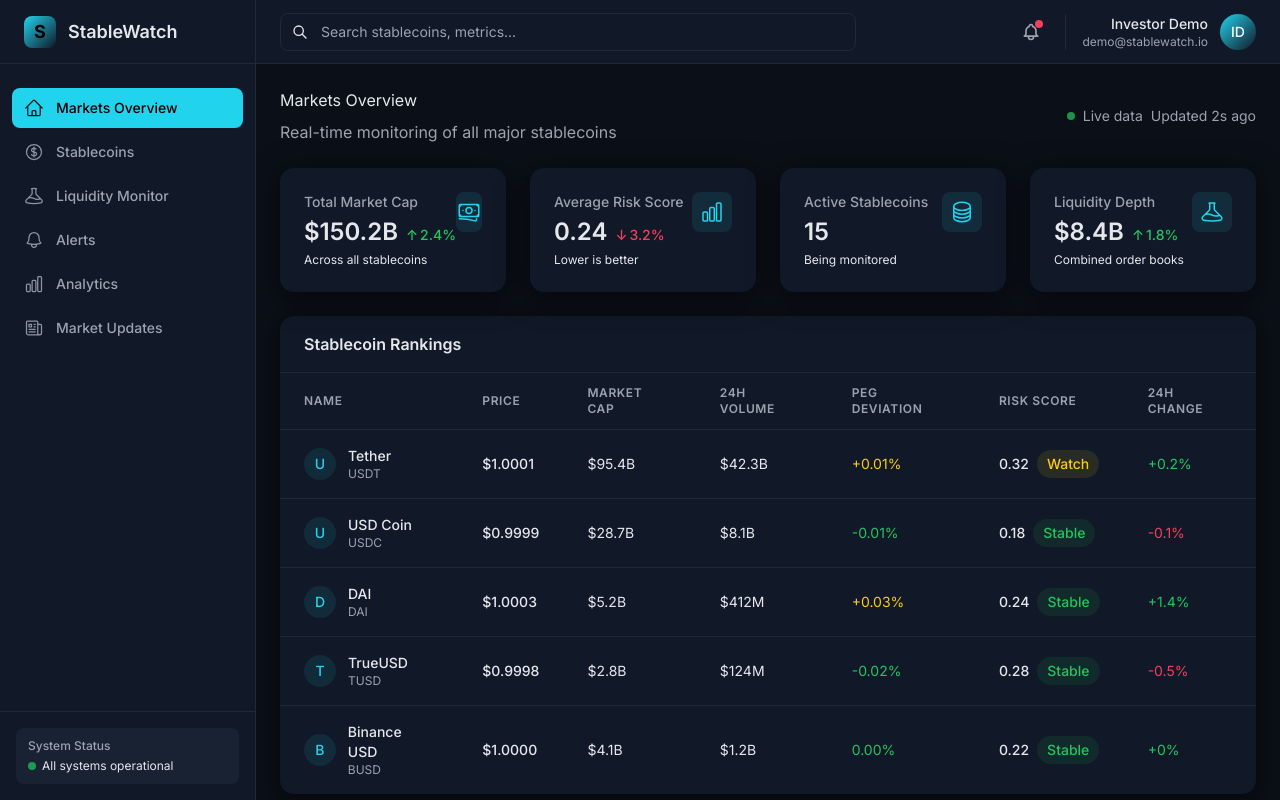
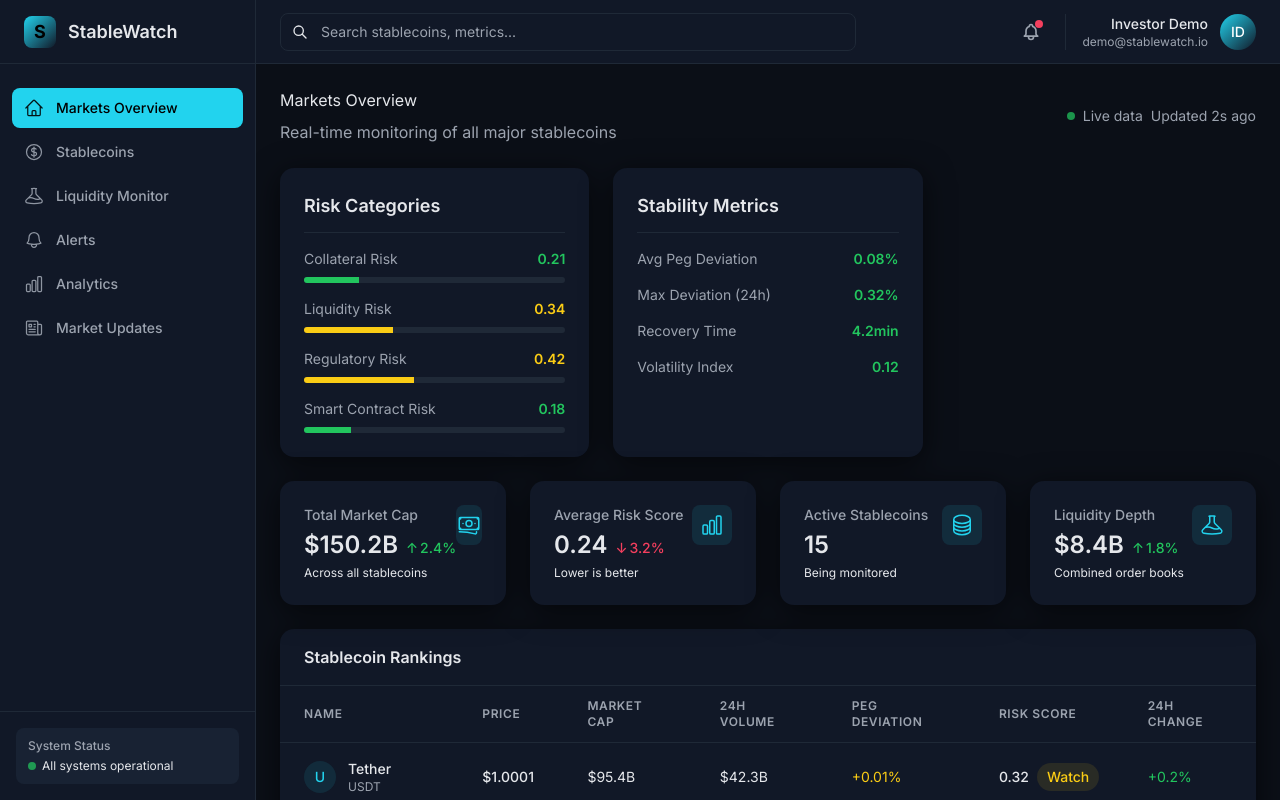
Before and after one commit to aryan192004/StableCoinMonitoringSystem, a Next.js app in the folder apps/frontend/: page /dashboard in a window 1280 px wide. Built offline with nearby package versions, Linux system fonts and the light colour scheme.

Commit message:
Implement Risk Intelligence Summary section
Added Risk Intelligence Summary section with risk categories and stability metrics cards.

```diff
--- a/apps/frontend/app/dashboard/page.tsx
+++ b/apps/frontend/app/dashboard/page.tsx
@@ -1,4 +1,6 @@
 'use client';
+import { Card, CardHeader, CardTitle, CardBody } from '@/components/ui';
+
 
 import {
   BanknotesIcon,
@@ -125,6 +127,83 @@
           </div>
         </div>
 
+        {/* === Risk Intelligence Summary === */}
+<div className="grid lg:grid-cols-3 gap-6">
+
+  {/* Risk Categories */}
+  <Card>
+    <CardHeader>
+      <CardTitle>Risk Categories</CardTitle>
+    </CardHeader>
+    <CardBody>
+      <div className="space-y-4">
+        {[
+          { category: 'Collateral Risk', score: 0.21, color: 'success' },
+          { category: 'Liquidity Risk', score: 0.34, color: 'warning' },
+          { category: 'Regulatory Risk', score: 0.42, color: 'warning' },
+          { category: 'Smart Contract Risk', score: 0.18, color: 'success' },
+        ].map((risk, i) => (
+          <div key={i}>
+            <div className="flex items-center justify-between mb-2">
+              <span className="text-sm text-textSecondary">{risk.category}</span>
+              <span
+                className={`text-sm font-semibold ${
+                  risk.color === 'success'
+                    ? 'text-success'
+                    : 'text-warning'
+                }`}
+              >
+                {risk.score.toFixed(2)}
+              </span>
+            </div>
+
+            <div className="h-1.5 bg-border rounded-full overflow-hidden">
+              <div
+                className={`h-full ${
+                  risk.color === 'success'
+                    ? 'bg-success'
+                    : 'bg-warning'
+                } transition-all`}
+                style={{ width: `${risk.score * 100}%` }}
+              />
+            </div>
+          </div>
+        ))}
+      </div>
+    </CardBody>
+  </Card>
+
+  {/* Stability Metrics */}
+  <Card>
+    <CardHeader>
+      <CardTitle>Stability Metrics</CardTitle>
+    </CardHeader>
+    <CardBody>
+      <div className="space-y-4">
+        {[
+          { metric: 'Avg Peg Deviation', value: '0.08%', good: true },
+          { metric: 'Max Deviation (24h)', value: '0.32%', good: true },
+          { metric: 'Recovery Time', value: '4.2min', good: true },
+          { metric: 'Volatility Index', value: '0.12', good: true },
+        ].map((item, i) => (
+          <div key={i} className="flex items-center justify-between">
+            <span className="text-sm text-textSecondary">{item.metric}</span>
+            <span
+              className={`text-sm font-semibold ${
+                item.good ? 'text-success' : 'text-danger'
+              }`}
+            >
+              {item.value}
+            </span>
+          </div>
+        ))}
+      </div>
+    </CardBody>
+  </Card>
+
+</div>
+
+
        {/* KPI Cards */}
         <div className="grid grid-cols-1 md:grid-cols-2 lg:grid-cols-4 gap-6">
           {kpiData.map((kpi, index) => {
```
